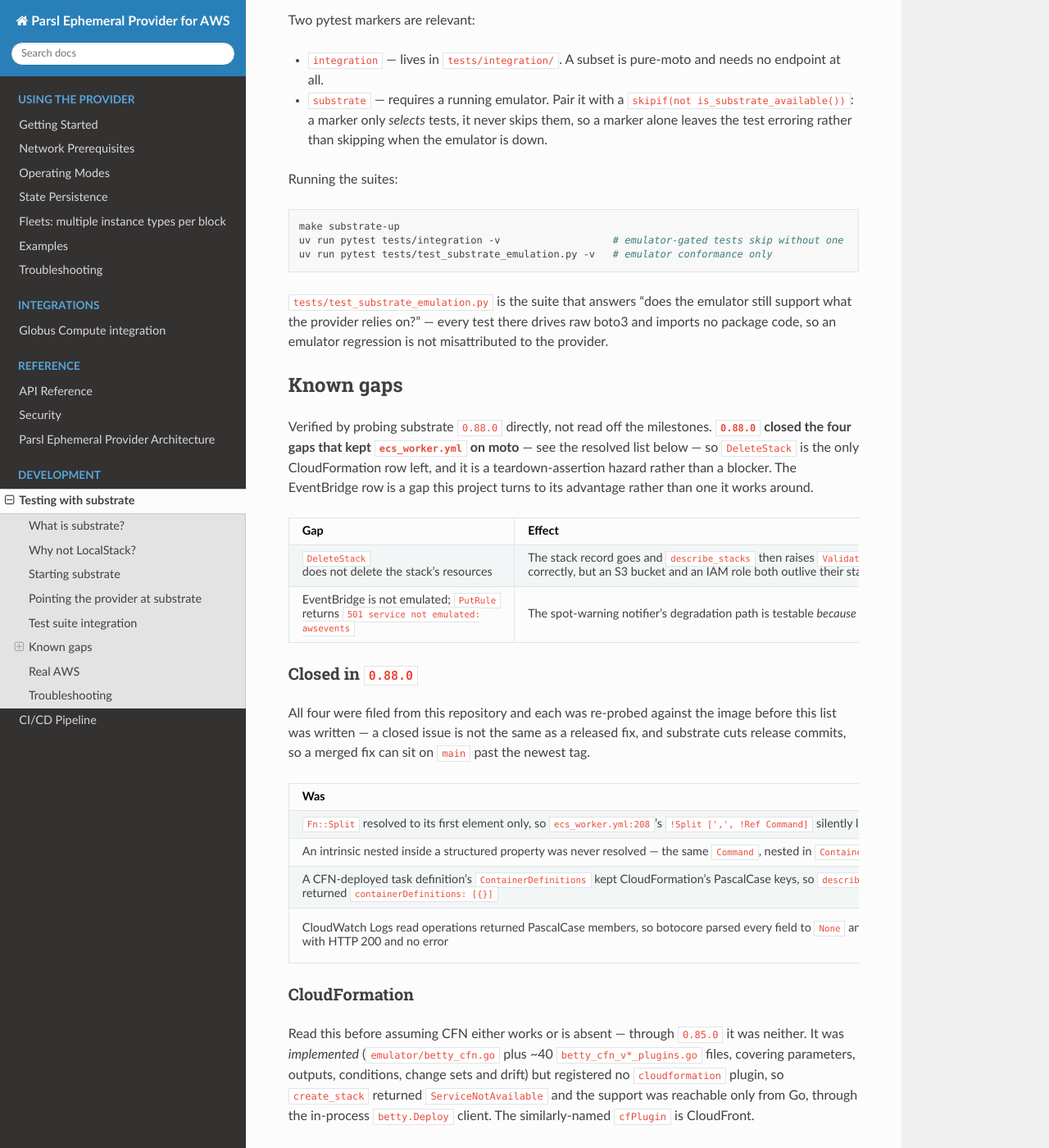
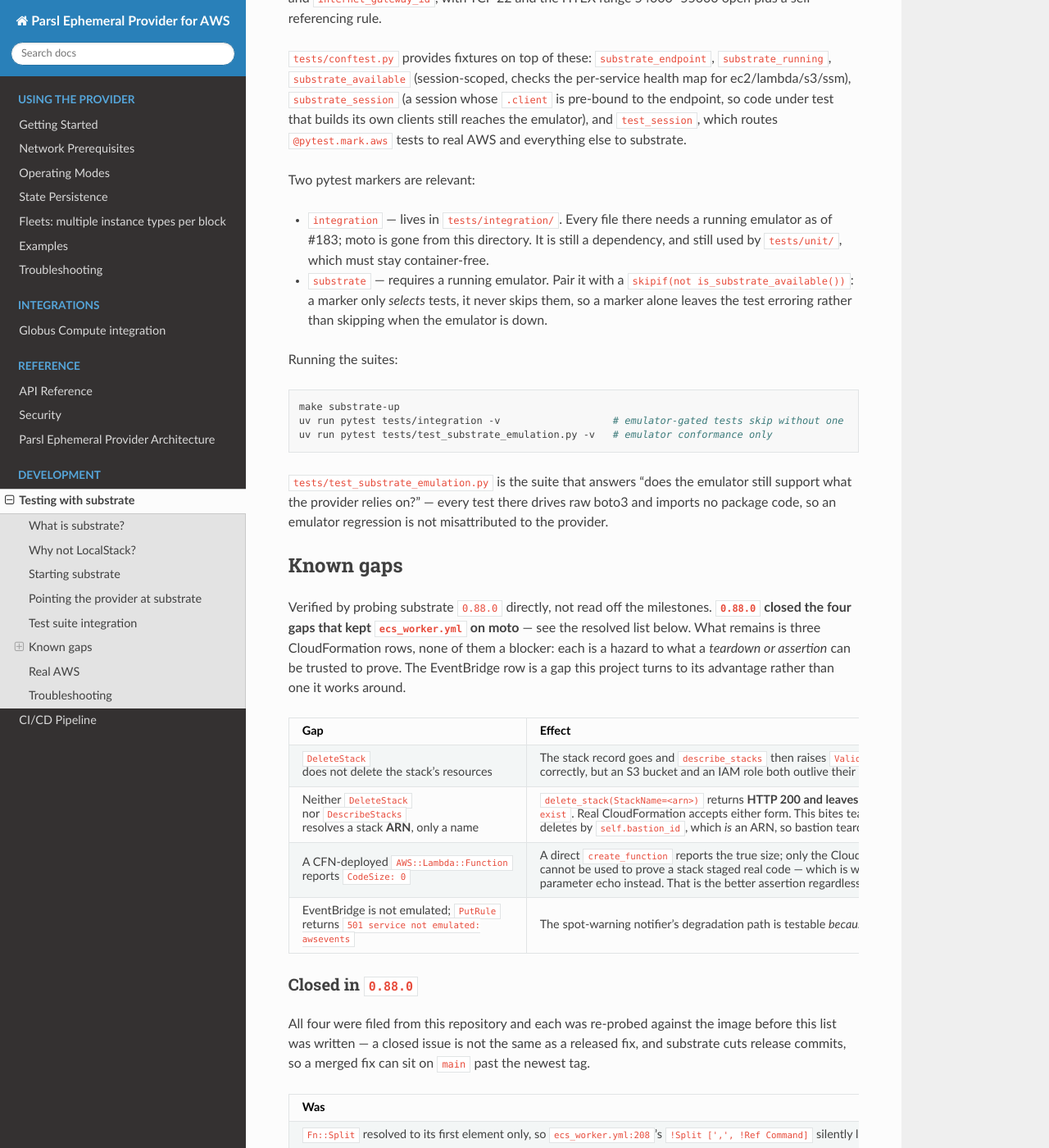
Before and after one commit to scttfrdmn/parsl-aws-provider, a Sphinx documentation site: the page built from docs/substrate_testing.md, in a window 1280 px wide and 1400 px high, scrolled down 3350 px. Shown: the whole window at 82% size. Built offline with Sphinx 7.4.7 and the Read the Docs theme 3.1.0, drawn with Linux system fonts in a browser that asks for light colours; some of the changed text lies outside the part shown.

Commit message:
test: retire moto from the integration suite (closes #183) (#216)
The two remaining moto-backed files move onto substrate, which #125 made this
suite's emulator. The switch is not like-for-like -- it adds coverage in four
places, because substrate has overtaken moto on CloudFormation:

- The detached bastion now runs its **default** `cloudformation` path. moto
  could not deploy `bastion.yml` at all: since #86 the template resolves
  `ImageId` through a launch template, and moto's CFN handler for
  `AWS::EC2::Instance` reads `properties["ImageId"]` directly
  (`moto/ec2/models/instances.py:400`). The old file passed
  `bastion_host_type="direct"` to route around that, so the path users get was
  untested. `test_substrate_modes.py` keeps `direct`, so both are covered now.
- The `aws:ec2:fleet-id` workaround is deleted, not ported. It was hand-applied
  because moto does not stamp the tag, which means the fleet lookup only ever
  passed on a tag the test itself supplied. Substrate stamps it (substrate#443)
  and now rejects manual `aws:` keys as reserved.
- A fleet deletion is observable. The old cleanup test patched `boto3.client`
  and asserted a `MagicMock` had received `cancel_spot_fleet_requests` -- the
  legacy API #86 removed and the provider no longer calls, so the assertion
  could not fail whatever the code did. It creates a real fleet and asserts the
  state now.
- A deployed ECS task definition is read back, covering the
  `!Split`-inside-`ContainerDefinitions` path that substrate#521/#526/#527 each
  broke while still reporting CREATE_COMPLETE.

Four resource-name collisions surfaced in the process, three of them
pre-existing in `test_substrate_modes.py`. The provider truncates the IDs it
embeds -- `parsl-bastion-{workflow_id[:8]}`, `parsl-{ecs,lambda}-{job_id[:8]}`,
`parsl-lambda-code-{provider_id[:8]}` -- so `f"test-job-{uuid...}"` is one name
for every test, and a second run without `make substrate-reset` met
`AlreadyExists`. The random component leads now. moto hid this class of bug
structurally by giving each test a fresh mock. It is a real provider constraint
besides: two live workflows sharing eight ID characters collide on one stack.

Integration goes 131 -> 133 passed, and passes twice in a row against an
already-dirty emulator, which is the property the old suite lacked. moto stays
a dependency for `tests/unit/`, which must remain container-free.

```diff
--- a/docs/substrate_testing.md
+++ b/docs/substrate_testing.md
@@ -76,6 +76,16 @@ State lives in memory for the lifetime of the server process. That matters for t
 design: a fixed resource name collides with `ResourceConflictException` on a second
 run against a long-lived emulator, so tests that create named resources should
 suffix them with `uuid.uuid4().hex[:8]` or call `make substrate-reset` between runs.
+
+**Put the random part first, not last.** The provider truncates the IDs it embeds in
+resource names — `parsl-bastion-{workflow_id[:8]}` (`modes/detached.py:458`),
+`parsl-{ecs,lambda}-{job_id[:8]}` (`modes/serverless.py:564,717`),
+`parsl-lambda-code-{provider_id[:8]}` (`:645`) — so `f"test-job-{uuid…}"` yields the
+single name `test-job` for every test that uses it. #183 found four such collisions.
+This is the failure mode moto structurally hid: a fresh mock per test meant a
+same-named resource never met its predecessor. It is also a real provider constraint
+rather than a test artefact — two live workflows whose IDs share eight characters
+collide on one stack.
 
 ## Pointing the provider at substrate
 
@@ -160,8 +170,9 @@ real AWS and everything else to substrate.
 
 Two pytest markers are relevant:
 
-- `integration` — lives in `tests/integration/`. A subset is pure-moto and needs no
-  endpoint at all.
+- `integration` — lives in `tests/integration/`. Every file there needs a running
+  emulator as of #183; moto is gone from this directory. It is still a dependency,
+  and still used by `tests/unit/`, which must stay container-free.
 - `substrate` — requires a running emulator. Pair it with a
   `skipif(not is_substrate_available())`: a marker only *selects* tests, it never
   skips them, so a marker alone leaves the test erroring rather than skipping when
@@ -184,13 +195,16 @@ provider.
 
 Verified by probing substrate `0.88.0` directly, not read off the milestones.
 **`0.88.0` closed the four gaps that kept `ecs_worker.yml` on moto** — see the
-resolved list below — so `DeleteStack` is the only CloudFormation row left, and it
-is a teardown-assertion hazard rather than a blocker. The EventBridge row is a gap
-this project turns to its advantage rather than one it works around.
+resolved list below. What remains is three CloudFormation rows, none of them a
+blocker: each is a hazard to what a *teardown or assertion* can be trusted to prove.
+The EventBridge row is a gap this project turns to its advantage rather than one it
+works around.
 
 | Gap | Effect | Upstream |
 |---|---|---|
 | `DeleteStack` does not delete the stack's resources | The stack record goes and `describe_stacks` then raises `ValidationError` correctly, but an S3 bucket and an IAM role both outlive their stack. A teardown assertion that only checks the stack passes for the wrong reason. Re-probed against `0.88.0`: a CFN-created bucket is still listed after `DeleteStack` | [substrate#518](https://github.com/scttfrdmn/substrate/issues/518) |
+| Neither `DeleteStack` nor `DescribeStacks` resolves a stack **ARN**, only a name | `delete_stack(StackName=<arn>)` returns **HTTP 200 and leaves the stack standing**; `describe_stacks(StackName=<arn>)` raises `ValidationError … does not exist`. Real CloudFormation accepts either form. This bites teardown directly: `DetachedMode.cleanup_infrastructure()` deletes by `self.bastion_id`, which *is* an ARN, so bastion teardown silently no-ops and the next test in the file meets `AlreadyExists`. Found while moving `test_detached_mode_spot_fleet_integration.py` off moto in #183 | not yet filed |
+| A CFN-deployed `AWS::Lambda::Function` reports `CodeSize: 0` | A direct `create_function` reports the true size; only the CloudFormation path zeroes it, and `invoke` still returns 200. So `CodeSize` cannot be used to prove a stack staged real code — which is why `test_submit_lambda_job_stages_a_real_zip_in_s3` asserts on the `DescribeStacks` parameter echo instead. That is the better assertion regardless: #116's actual symptom was an unparseable parameter echo, not a wrong size | not yet filed |
 | EventBridge is not emulated; `PutRule` returns `501 service not emulated: awsevents` | The spot-warning notifier's degradation path is testable *because* of this. The warning path itself is covered end to end by wiring an SQS queue directly, since the monitor only ever reads warnings through SQS | — |
 
 ### Closed in `0.88.0`
@@ -251,8 +265,10 @@ it.** The full template deploys against `0.87.1`: `AWS::EC2::Instance` resolves
 `AWS::EC2::Instance` reads `properties["ImageId"]` directly
 (`moto/ec2/models/instances.py:400`) and resolves no launch template, so it raises
 `KeyError: 'ImageId'` on a stack real CloudFormation accepts. That is why
-`test_detached_mode_spot_fleet_integration.py` passes `bastion_host_type="direct"`;
-the CloudFormation bastion path is a candidate to move onto substrate now.
+`test_detached_mode_spot_fleet_integration.py` used to pass
+`bastion_host_type="direct"`. It no longer does: #183 moved that file onto substrate
+and onto the **default** `cloudformation` bastion path, so the tests now exercise
+what users get rather than a fallback chosen to route around a simulator gap.
 
 Two related fixes shipped in `0.87.1` alongside those, both found upstream while
 fixing #516 and each worth knowing:
```
Also changed, not shown: CHANGELOG.md (+42 -0 lines), 3 other files.
